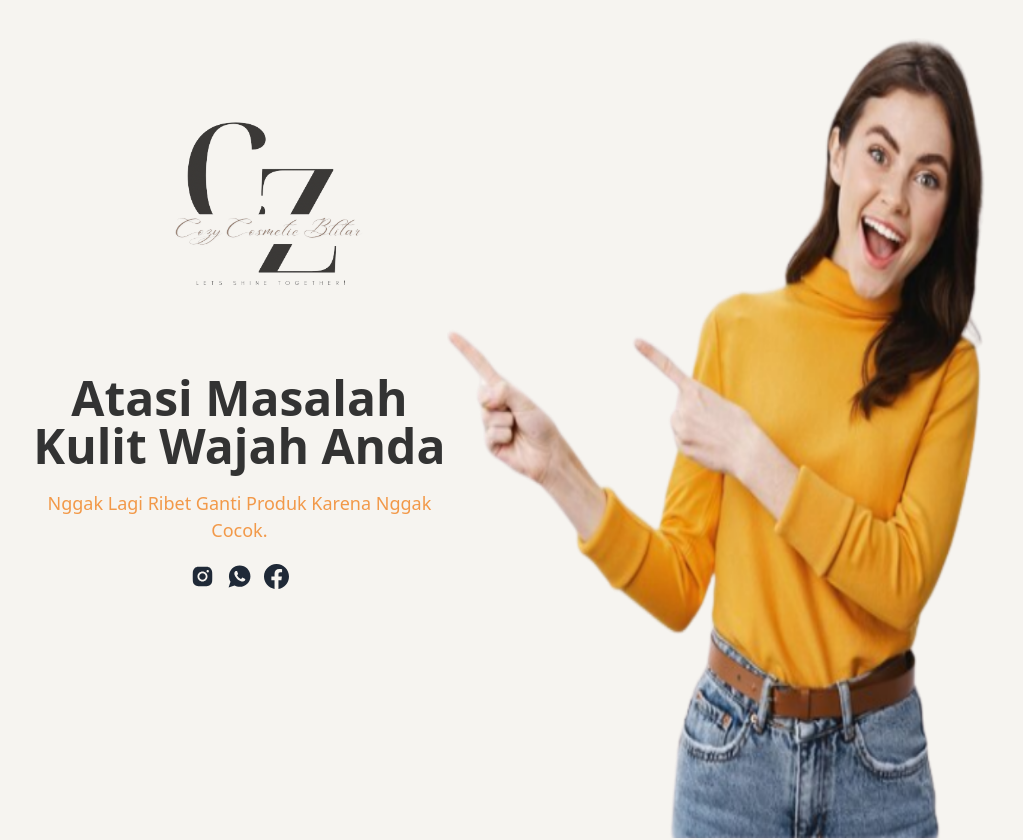
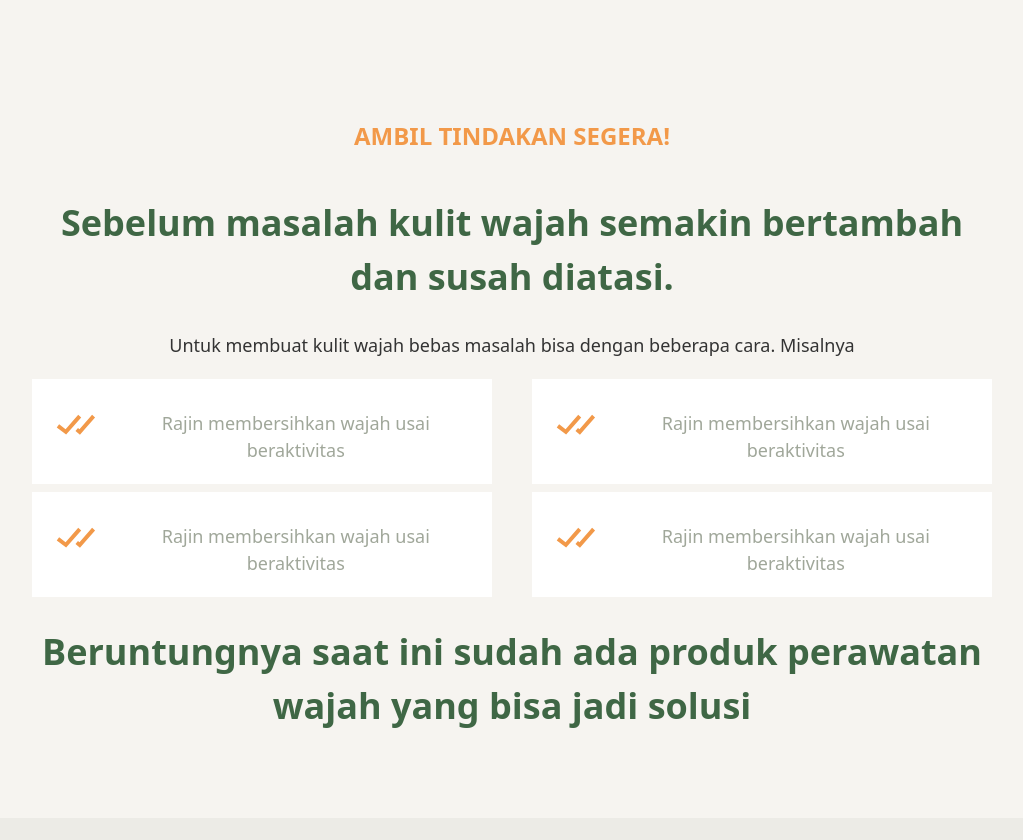
Before and after one commit to ricogann/cozy-cosmetic, a React (Vite) app: page / in a window 1280 px wide. Shown: the part 842-1682 px from the top of the page, without its empty margins (128-1151 px from the left). Built offline with nearby package versions, Linux system fonts and the light colour scheme.

Commit message:
Intruductions & Bridging Problem

```diff
--- a/src/App.jsx
+++ b/src/App.jsx
@@ -24,8 +24,13 @@ export default function App() {
                         <Problem />
                     </div>
                 </div>
+                <div className="bg-[#ECEBE6] flex items-center justify-center">
+                    <div className="w-3/4">
+                        <Home />
+                    </div>
+                </div>
                 <div className="w-3/4">
-                    <Home />
+
                     <FAQ />
                     <Products />
                 </div>
--- /dev/null
+++ b/src/components/CardIcons.jsx
@@ -0,0 +1,16 @@
+import { BiCheckDouble } from "react-icons/bi";
+
+export default function CardIcons() {
+    return (
+        <div className="p-5 bg-[#FFFFFF] flex flex-row gap-5">
+            {/* <div className="relative">
+                <div className="absolute w-[30px] h-[30px] rounded-full bg-[#CDD5CA] z-10"></div>
+                <AiFillStar className="relative z-50" />
+            </div> */}
+            <BiCheckDouble className="h-[50px] w-[50px] " style={{ color: "#F29949" }}/>
+            <h5 className="text-[#A0A79A] md:text-[18px] mt-[11px]">
+                Rajin membersihkan wajah usai beraktivitas
+            </h5>
+        </div>
+    );
+}
--- a/src/sections/Intruduction.jsx
+++ b/src/sections/Intruduction.jsx
@@ -43,7 +43,7 @@ export default function Intruduction() {
                         Nggak Lagi Ribet Ganti Produk Karena Nggak Cocok.
                     </h3>
                      <div className="md:justify-center flex items-center gap-3 text-[17px] mt-3 md:text-[20px] lg:text-[25px] lg:mt-5">
-                    <a href=""><AiFillInstagram /></a>
+                    <a href="https://www.instagram.com/cozycosmeticblitar/"><AiFillInstagram /></a>
                     <a href="https://www.youtube.com/@cozycosmetic"><AiFillYoutube/></a>
                     <a href=""><IoLogoWhatsapp /></a>
                     <a href="https://www.facebook.com/profile.php?id=61551339453920"><BsFacebook /></a>
--- a/src/sections/Problem.jsx
+++ b/src/sections/Problem.jsx
@@ -3,7 +3,7 @@ import Button from "../components/Button";
 import model1 from "../assets/Model1.png";
 import model2 from "../assets/Model2.png";
 import assets2 from "../assets/Logo2.png"
-import Card from "../components/Card";
+import CardIcons from "../components/CardIcons";
 import { AiFillInstagram } from "react-icons/ai";
 import { IoLogoWhatsapp } from "react-icons/io";
 import { BsFacebook } from "react-icons/bs";
@@ -29,31 +29,30 @@ export default function Problem() {
 
     return (
         <div className="">
-            <div className="md:flex justify-between gap-14 md:mt-10 lg:gap-0 lg:h-[100vh]" >
-                <div className="md:justify-center mt-4 w-full text-center ">
-                    <img
-                        src={assets2}
-                        alt="home-photos"
-                        className="h-[300px] md:h-[10px] lg:h-[300px] lg:ml-20"
-                    />
-                    <h1 className="text-[35px] leading-[50px] text-[#333] font-bold xl:text-[48px] lg:text-[48px] 2xl:text-[90px] lg:my-[20px] lg:leading-none">
-                        Atasi Masalah Kulit Wajah Anda
+            <div className="md:flex justify-between gap-14 mt-5 lg:gap-0 h-[100vh]" >
+                <div className="md:justify-center w-full text-center flex flex-col gap-5">
+                    <h1 className="text-[22px] leading-[50px] text-[#F29949] font-bold xl:text-[24px] lg:text-[24px] 2xl:text-[90px] lg:my-[20px] lg:leading-none">
+                        AMBIL TINDAKAN SEGERA!
                     </h1>
-                    <h3 className=" text-[15px] text-[#F29949] mt-2 lg:text-[18px] xl:text-[18px 2xl:text-[32px]">
-                        Nggak Lagi Ribet Ganti Produk Karena Nggak Cocok.
+                    <h3 className="text-[18px] font-semibold text-[#3F6745] mt-2 lg:text-[36px] xl:text-[36px] 2xl:text-[32px]">
+                        Sebelum masalah kulit wajah semakin bertambah dan susah diatasi.
                     </h3>
-                     <div className="md:justify-center flex items-center gap-3 text-[17px] mt-3 md:text-[20px] lg:text-[25px] lg:mt-5">
-                    <a href=""><AiFillInstagram /></a>
-                    <a href=""><IoLogoWhatsapp /></a>
-                    <a href=""><BsFacebook /></a>
+                    <h4 className=" text-[15px] text-[#333] mt-2 lg:text-[18px] xl:text-[18px] 2xl:text-[32px]">
+                        Untuk membuat kulit wajah bebas masalah bisa dengan beberapa cara. Misalnya
+                    </h4>
+                    <div className="flex flex-col gap-2 lg:flex-row lg:gap-10">
+                        <div className="flex flex-col gap-2">
+                        <CardIcons/>
+                        <CardIcons/>
+                        </div>
+                        <div className="flex flex-col gap-2">
+                        <CardIcons/>
+                        <CardIcons/>
+                        </div>
                     </div>
-                </div>
-                <div className="items-center justify-center">
-                    <img
-                        src={isMobile ? model1 : model2}
-                        alt="home-photos"
-                        className=" h-full lg:w-[1262px]"
-                    />
+                    <h3 className="text-[18px] font-semibold text-[#3F6745] mt-2 lg:text-[36px] xl:text-[18px 2xl:text-[32px]">
+                        Beruntungnya saat ini sudah ada produk perawatan wajah yang bisa jadi solusi
+                    </h3>
                 </div>
             </div>
         </div>
```
